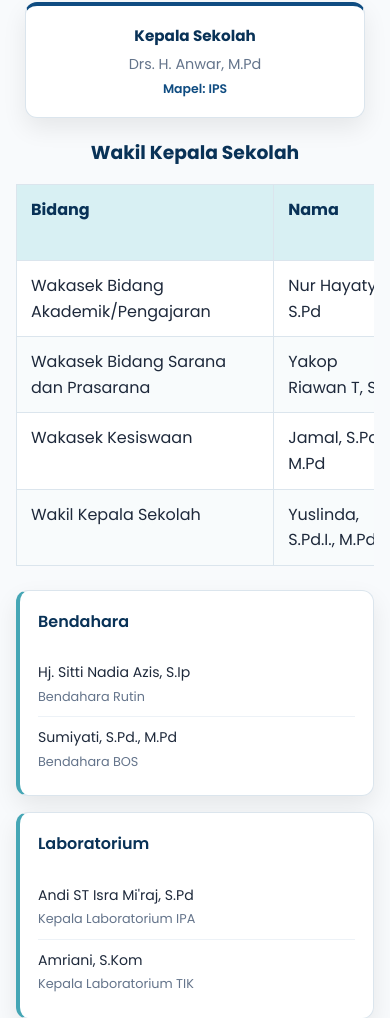
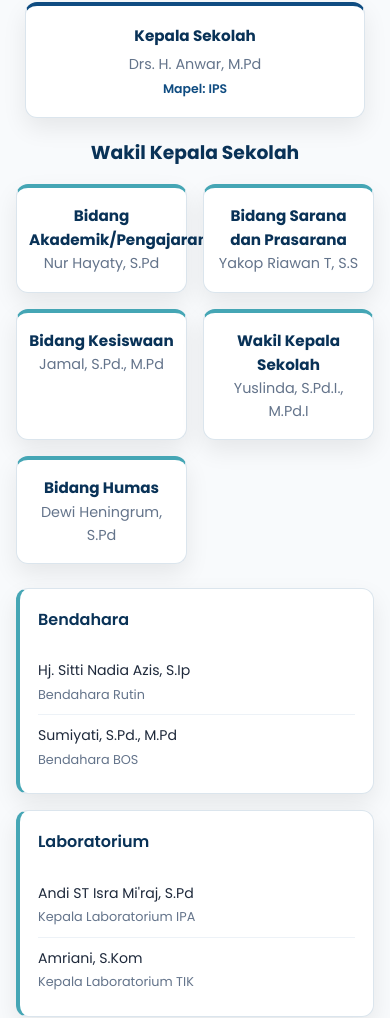
Before and after one commit to ch1zurpl/SMPN32WEBSITE, a plain HTML site: page web32/index.html in a window 390 px wide. Shown: the part 2841-3859 px from the top of the page. Drawn offline with Linux system fonts and the light colour scheme.

Commit message:
Add futsal photo and simplify Wakasek cards
Use the supplied team photo for Futsal and present the Wakasek roles as responsive cards, including Humas.

Co-authored-by: Copilot <223556219+Copilot@users.noreply.github.com>

```diff
--- a/web32/index.html
+++ b/web32/index.html
@@ -122,43 +122,27 @@
           </article>
           <section class="org-deputy-section" aria-labelledby="wakil-kepala-sekolah">
             <h3 id="wakil-kepala-sekolah">Wakil Kepala Sekolah</h3>
-            <div class="wakasek-table-wrap">
-              <table class="wakasek-table">
-                <thead>
-                  <tr>
-                    <th scope="col">Bidang</th>
-                    <th scope="col">Nama</th>
-                    <th scope="col">Pangkat / Golongan</th>
-                    <th scope="col">Keterangan</th>
-                  </tr>
-                </thead>
-                <tbody>
-                  <tr>
-                    <td>Wakasek Bidang Akademik/Pengajaran</td>
-                    <td>Nur Hayaty, S.Pd</td>
-                    <td>Pembina Utama Muda · IV/c</td>
-                    <td>Koordinator</td>
-                  </tr>
-                  <tr>
-                    <td>Wakasek Bidang Sarana dan Prasarana</td>
-                    <td>Yakop Riawan T, S.S</td>
-                    <td>Pembina Utama Muda · IV/c</td>
-                    <td>Koordinator</td>
-                  </tr>
-                  <tr>
-                    <td>Wakasek Kesiswaan</td>
-                    <td>Jamal, S.Pd., M.Pd</td>
-                    <td>Pembina Tk. I</td>
-                    <td>Koordinator</td>
-                  </tr>
-                  <tr>
-                    <td>Wakil Kepala Sekolah</td>
-                    <td>Yuslinda, S.Pd.I., M.Pd.I</td>
-                    <td>—</td>
-                    <td>Mapel: PAI</td>
-                  </tr>
-                </tbody>
-              </table>
+            <div class="org-deputy-grid">
+              <article class="org-card org-deputy-card">
+                <h4>Bidang Akademik/Pengajaran</h4>
+                <p>Nur Hayaty, S.Pd</p>
+              </article>
+              <article class="org-card org-deputy-card">
+                <h4>Bidang Sarana dan Prasarana</h4>
+                <p>Yakop Riawan T, S.S</p>
+              </article>
+              <article class="org-card org-deputy-card">
+                <h4>Bidang Kesiswaan</h4>
+                <p>Jamal, S.Pd., M.Pd</p>
+              </article>
+              <article class="org-card org-deputy-card">
+                <h4>Wakil Kepala Sekolah</h4>
+                <p>Yuslinda, S.Pd.I., M.Pd.I</p>
+              </article>
+              <article class="org-card org-deputy-card">
+                <h4>Bidang Humas</h4>
+                <p>Dewi Heningrum, S.Pd</p>
+              </article>
             </div>
           </section>
         </div>
@@ -485,7 +469,7 @@
           <p class="card-coach"><strong>Pembina:</strong> St. Mardiah, S.Pd</p>
         </div>
         <div class="card">
-          <div class="card-icon">⚽</div>
+          <img class="card-image" src="assets/eskul-futsal.jpeg" alt="Tim futsal SMPN 32 Makassar berkumpul di lapangan bersama pembina" loading="lazy" decoding="async">
           <h3>Futsal</h3>
           <p>Melatih kebugaran, kerja sama tim, dan sportivitas di lapangan.</p>
           <p class="card-coach"><strong>Pembina:</strong> Andi P.M. Yusril, S.H</p>
--- a/web32/styles.css
+++ b/web32/styles.css
@@ -419,39 +419,9 @@ body {
 
 .org-deputy-grid {
   display: grid;
-  grid-template-columns: repeat(4, minmax(0, 1fr));
+  grid-template-columns: repeat(auto-fit, minmax(200px, 1fr));
   gap: 16px;
   width: 100%;
-}
-
-.wakasek-table-wrap {
-  overflow-x: auto;
-  width: 100%;
-}
-
-.wakasek-table {
-  width: 100%;
-  min-width: 680px;
-  border-collapse: collapse;
-  background: var(--white);
-  box-shadow: var(--shadow);
-  text-align: left;
-}
-
-.wakasek-table th,
-.wakasek-table td {
-  padding: 12px 14px;
-  border: 1px solid #dbe5ed;
-  vertical-align: top;
-}
-
-.wakasek-table thead th {
-  background: #d8f0f3;
-  color: var(--primary-dark);
-}
-
-.wakasek-table tbody tr:nth-child(even) {
-  background: #f8fbfc;
 }
 
 .org-deputy-card {
```
Also changed, not shown: web32/assets/eskul-futsal.jpeg (added).
